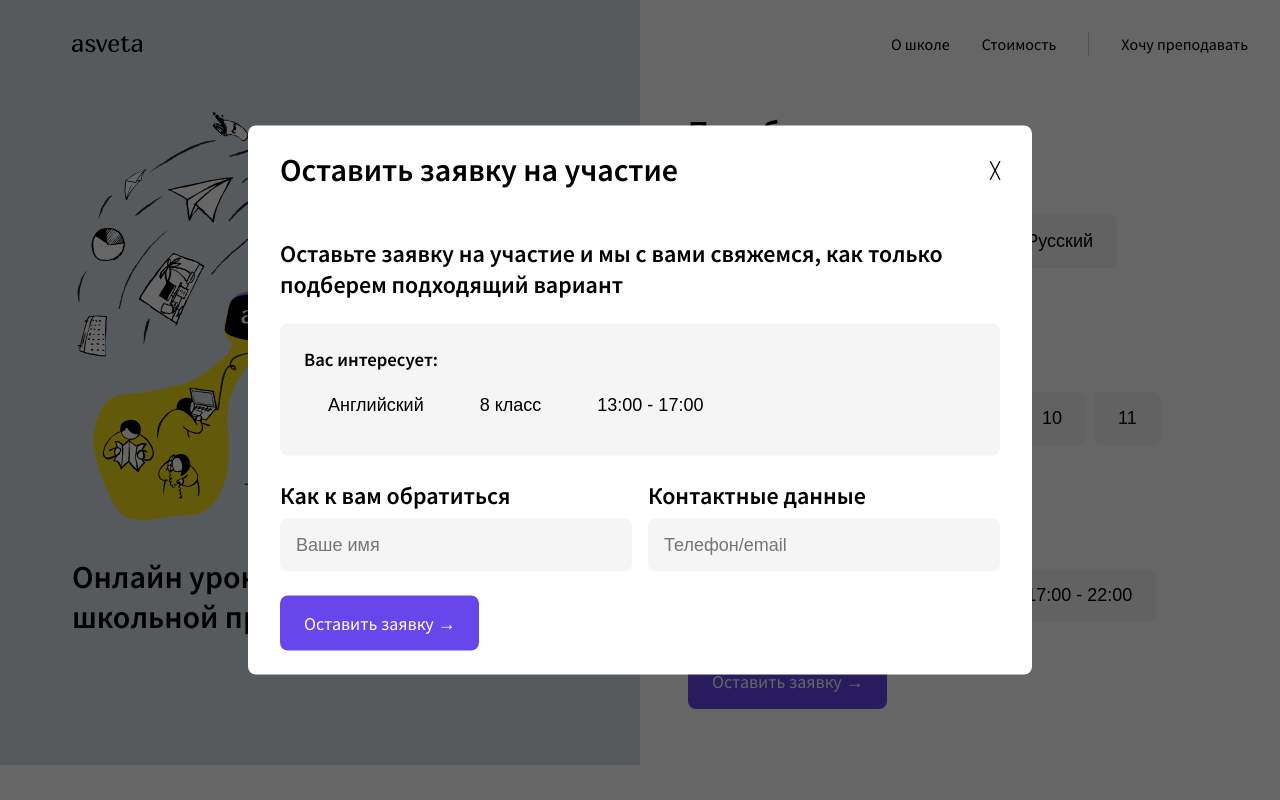
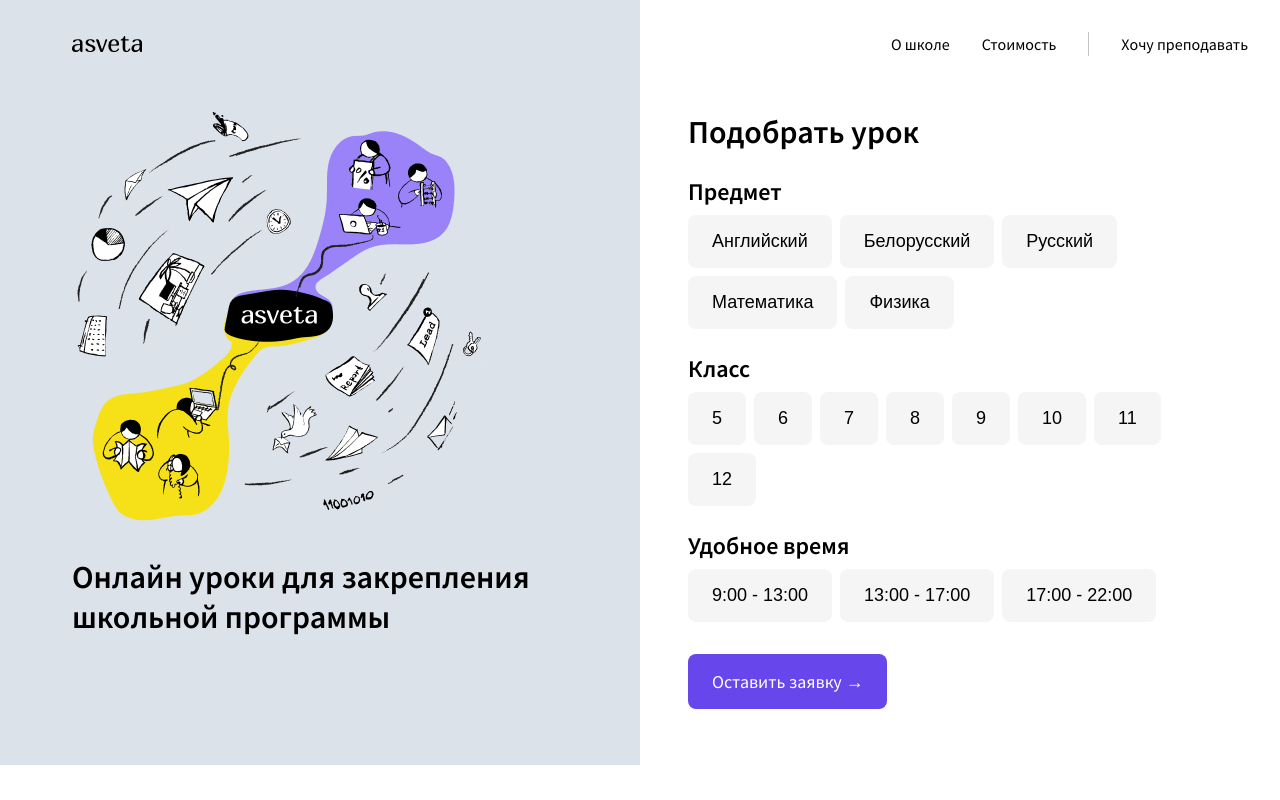
Before and after one commit to asveta/landing, a React (Create React App) app: page / in a window 1280 px wide. Shown: the top 800 px of the page. Built offline with nearby package versions, Linux system fonts and the light colour scheme.

Commit message:
Modal updated

```diff
--- a/src/App.css
+++ b/src/App.css
@@ -1,5 +1,8 @@
 .block {
   display: block;
+}
+.hide {
+  display: none;
 }
 .flex {
   display: flex;
@@ -29,7 +32,10 @@
 }
 
 /*----------------------------------*/
-
+.body-modal {
+  position: fixed;
+  overflow: hidden;
+}
 .App {
   max-width: 1440px;
   margin: auto;
--- a/src/App.js
+++ b/src/App.js
@@ -18,6 +18,7 @@
     setRequest(updatedRequest);
   };
   console.log(request);
+
   return (
     <div className="App">
       <Header />
@@ -28,7 +29,7 @@
       <About />
       <Pricing />
       <Footer />
-      <Modal />
+      <Modal request={request}/>
     </div>
   );
 }
--- a/src/components/Filter.js
+++ b/src/components/Filter.js
@@ -29,7 +29,10 @@
         />
       </div>
 
-      <div className="request-button">
+      <div className="request-button" onClick={() => {
+        document.querySelector("#modal").classList.remove('hide');
+        document.body.classList.add("body-modal")
+        }}>
         <span>Оставить заявку →</span>
       </div>
     </div>
--- a/src/components/FormOutput.js
+++ b/src/components/FormOutput.js
@@ -1,13 +1,12 @@
 import React from "react";
-import CheckboxOption from "./CheckboxOption";
 
-function FormOutput ( {options} ) {
+function FormOutput ( {request} ) {
 
   return (
     <div className="form-output-wrapper mv-24">
       <h3 className="mb-16">Вас интересует:</h3>
       <div className="form-output">
-        {options.map( option => <CheckboxOption name={option} />)}
+        { request.length && console.log('hey',request.values)}
       </div>
     </div>
   )
--- a/src/components/Modal.js
+++ b/src/components/Modal.js
@@ -1,14 +1,14 @@
 import React from 'react';
 import FormOutput from "./FormOutput";
 
-function Modal () {
-
+function Modal ( {request} ) {
   function closeModal (e) {
-    e.target.parentElement.parentElement.parentElement.parentElement.remove()
+    document.querySelector("#modal").classList.add("hide");
+    document.body.classList.remove("body-modal");
   }
 
   return (
-    <div className="modal-bg">
+    <div className="modal-bg hide" id="modal">
       <div className="modal">
         <div className="between pb-24">
           <h1>Оставить заявку на участие</h1>
@@ -17,7 +17,7 @@
           </div>
         </div>
         <h2 className="mv-24">Оставьте заявку на участие и мы с вами свяжемся, как только подберем подходящий вариант</h2>
-        <FormOutput options={['Английский', '8 класс', '13:00 - 17:00']} outputStyle={true} />
+        { <FormOutput request={request} />}
         <div className="contact-form mv-24 between">
           <div className="flex-grow mr-16">
             <h2>Как к вам обратиться</h2>
--- a/src/components/Pricing.js
+++ b/src/components/Pricing.js
@@ -14,7 +14,12 @@
           <h3>- доступ к интерактивным сервисам для занятий</h3>
           <h3>- в 2,5 раза дешевле услуг опытного репетитора</h3>
         </div>
-        <div className="request-button"><span>Оставить заявку →</span></div>
+        <div className="request-button" onClick={() => {
+          document.querySelector("#modal").classList.remove('hide')
+          document.body.classList.add("body-modal")
+        }}>
+          <span>Оставить заявку →</span>
+        </div>
       </div>
       <div className="pricing-img-wrapper">
         <img src={pricing_img} alt="pricing"/>
```
